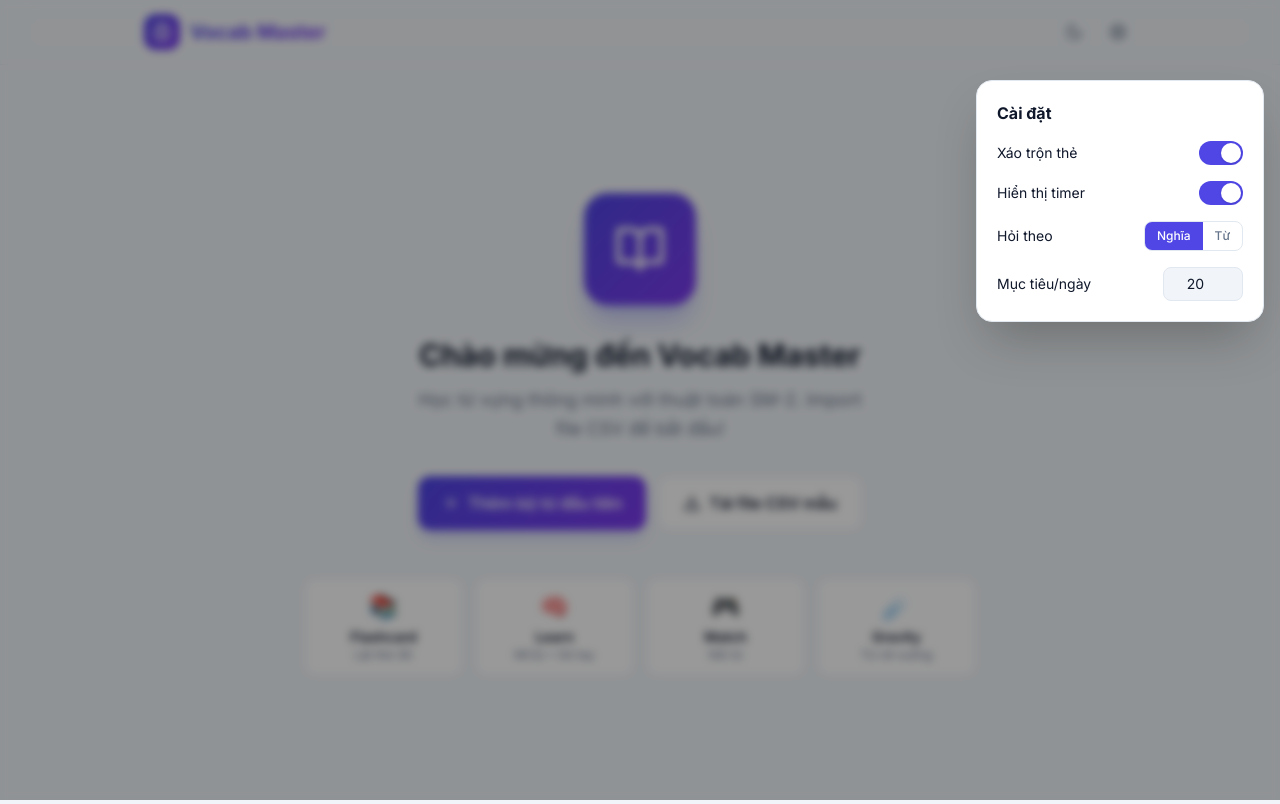
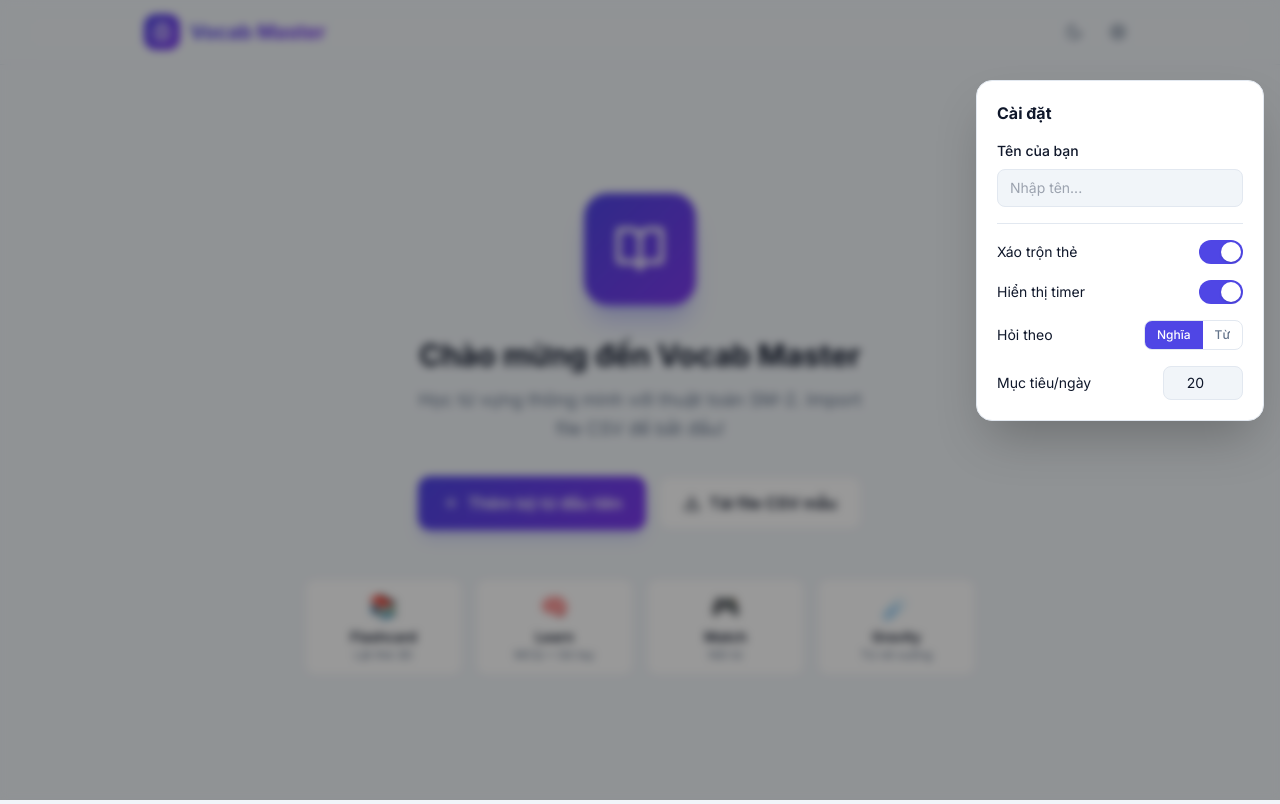
Before and after one commit to DUCANHUIT37/Web-clone-Quizlet, a Next.js app: page / in a window 1280 px wide. Both pictures are taken after a click on the button 1118 px from the left and 32 px from the top of the page. Built offline with nearby package versions, Linux system fonts and the light colour scheme.

Commit message:
feat: add user personalization setting

```diff
--- a/app/page.tsx
+++ b/app/page.tsx
@@ -48,9 +48,16 @@
             <div className="w-9 h-9 gradient-primary rounded-xl flex items-center justify-center text-white">
               <Brain size={20} />
             </div>
-            <span className="font-bold text-xl text-gradient hidden sm:block">
-              Vocab Master
-            </span>
+            <div className="hidden sm:flex flex-col">
+              <span className="font-bold text-xl text-gradient leading-tight">
+                Vocab Master
+              </span>
+              {mounted && settings.userName && (
+                <span className="text-xs text-[var(--text-muted)] font-medium">
+                  Chào, {settings.userName} 👋
+                </span>
+              )}
+            </div>
           </Link>
 
           {/* Stats */}
@@ -97,6 +104,19 @@
           <div className="fixed right-4 top-20 z-50 w-72 bg-[var(--card)] border border-[var(--border)] rounded-2xl shadow-2xl p-5 animate-scale-in">
             <h3 className="font-bold text-[var(--text)] mb-4">Cài đặt</h3>
             <div className="flex flex-col gap-4">
+              <div className="flex flex-col gap-2">
+                <label htmlFor="userName" className="text-sm font-medium text-[var(--text)]">Tên của bạn</label>
+                <input
+                  id="userName"
+                  type="text"
+                  value={settings.userName || ''}
+                  onChange={(e) => updateSettings({ userName: e.target.value })}
+                  placeholder="Nhập tên..."
+                  maxLength={30}
+                  className="px-3 py-2 rounded-lg border border-[var(--border)] bg-[var(--bg)] text-[var(--text)] text-sm focus:border-[var(--primary)] outline-none transition-colors"
+                />
+              </div>
+              <hr className="border-[var(--border)]" />
               <label className="flex items-center justify-between gap-3 cursor-pointer">
                 <span className="text-sm text-[var(--text)]">Xáo trộn thẻ</span>
                 <button
--- a/lib/types.ts
+++ b/lib/types.ts
@@ -53,6 +53,7 @@
   progress: Record<string, CardProgress>; // cardId -> progress
   sessions: StudySession[];
   settings: {
+    userName?: string; // Cá nhân hoá tên người dùng
     answerLanguage: 'definition' | 'term'; // Hỏi term → đánh definition, hay ngược lại
     shuffleCards: boolean;
     showTimer: boolean;
```
